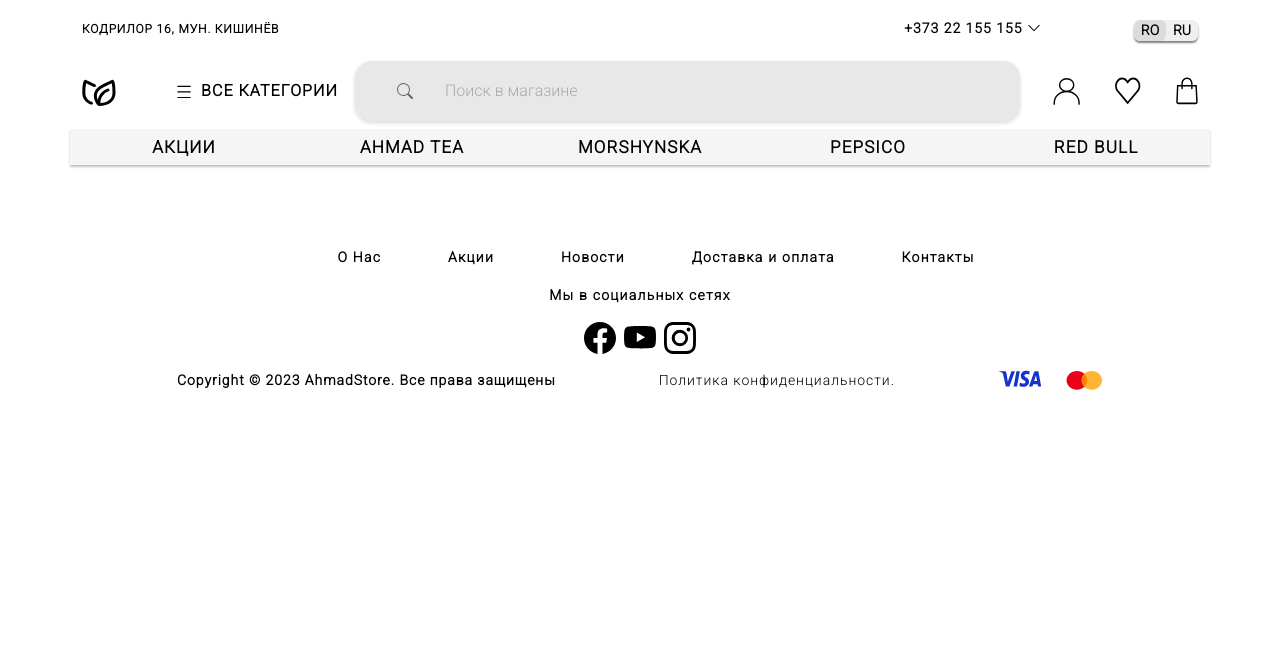
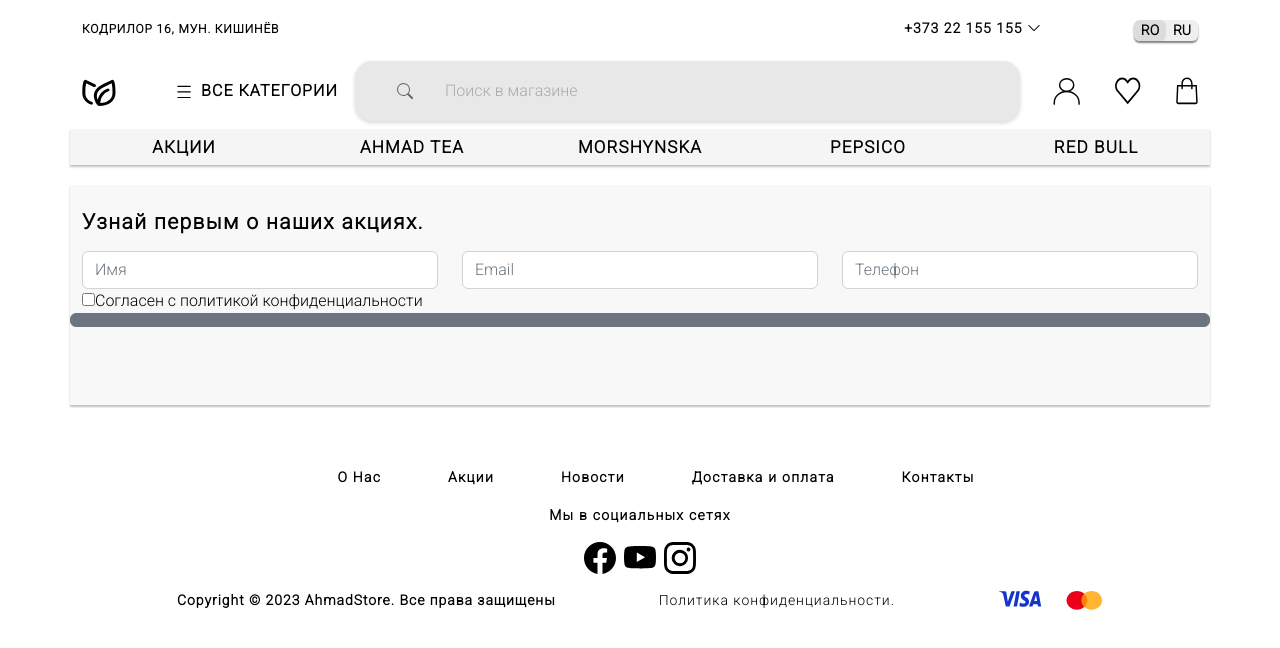
Before and after one commit to Valelaaa/ahmad-store-ui-ux, a Vue app: page / in a window 1280 px wide. Shown: the top 648 px of the page. Built offline with nearby package versions, Linux system fonts and the light colour scheme; a web font is replaced by a local one.

Commit message:
Fixe header elements, add footer

```diff
--- a/src/App.vue
+++ b/src/App.vue
@@ -1,6 +1,7 @@
 <template>
   <div>
-    <Header/>
+    <Header />
+    <FeedBack />
     <FooterContent/>
   </div>
 </template>
@@ -9,10 +10,11 @@
 
 import Header from "@/components/HeaderContent";
 import FooterContent from "@/components/FooterContent";
+import FeedBack from "./components/FeedBack"
 
 export default {
   name: 'App',
-  components: {Header, FooterContent},
+  components: {Header, FeedBack, FooterContent},
 }
 </script>
 
--- /dev/null
+++ b/src/components/FeedBack.vue
@@ -0,0 +1,48 @@
+<template>
+  <section class = "container feedback">
+    <h2 class = "feedback-title">Узнай первым о наших акциях.</h2>
+    <div class = "row mt-3">
+      <div class = "col-lg-4">
+        <b-form-input v-model = "text" placeholder = "Имя"></b-form-input>
+      </div>
+      <div class = "col-lg-4">
+        <b-form-input v-model = "email" placeholder = "Email"></b-form-input>
+      </div>
+      <div class = "col-lg-4">
+        <b-form-input v-model = "tel" placeholder = "Телефон"></b-form-input>
+      </div>
+      <b-form-checkbox id="checkbox-1" v-model="status" name="checkbox-1" value="accepted" unchecked-value="not_accepted">
+        Согласен с политикой конфиденциальности
+      </b-form-checkbox>
+      <b-button></b-button>
+    </div>
+  </section>
+</template>
+
+<script>
+export default {
+  name: "FeedBack",
+  data() {
+    return {
+      status: 'not_accepted'
+    }
+  }
+}
+</script>
+
+<style>
+.feedback {
+  height: 220px;
+  background: rgba(217, 217, 217, 0.2);
+  box-shadow: 0 1.68008px 1.68008px rgba(0, 0, 0, 0.25);
+  padding-top: 25px;
+}
+
+.feedback-title {
+  font-weight: 600;
+  font-size: 21px;
+  letter-spacing: 0.068em;
+  color: #000000;
+}
+
+</style>
```
Also changed, not shown: src/components/FooterContent.vue (+7 -6 lines).
